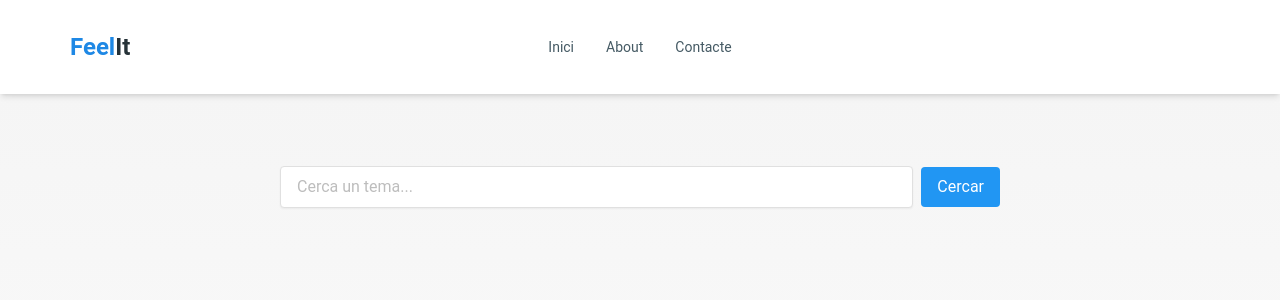
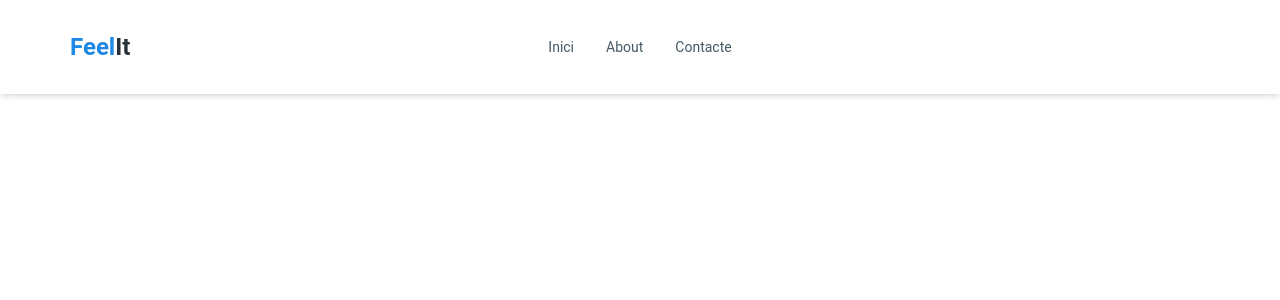
Before and after one commit to ppolsii/feelit-project, a React (Vite) app: page /search in a window 1280 px wide. Shown: the top 300 px of the page. Built offline with nearby package versions, Linux system fonts and the light colour scheme.

Commit message:
Modification Search.jsx to link with Backend

```diff
--- a/src/Pages/Search.jsx
+++ b/src/Pages/Search.jsx
@@ -1,45 +1,37 @@
-// Search.jsx - This page shows results after the user performs a search
+import { useState, useEffect } from "react";
+import { useLocation } from "react-router-dom";
 
-import React, { useEffect, useState } from "react";
-import { useSearchParams, useNavigate } from "react-router-dom"; // Get URL params and navigate
-import { Helmet } from "react-helmet"; // Set page title
-import { FaRobot, FaReddit } from "react-icons/fa"; // Icons for loading animation
+function Search() {
+  const location = useLocation();
+  const params = new URLSearchParams(location.search);
+  const initialTerm = params.get("term") || "";
 
-import SearchBar from "../Components/Search/SearchBar"; // Search input component
-import Resultats from "../Components/Search/Resultats"; // Results display component
+  const [isLoading, setIsLoading] = useState(false);
+  const [progress, setProgress] = useState(0);
+  const [results, setResults] = useState(null);
+  const [error, setError] = useState(false);
 
-export default function Search() {
-  const [searchParams] = useSearchParams(); // Get ?term= from URL
-  const initialTerm = searchParams.get("term") || "";
-
-  // States
-  const [searchTerm, setSearchTerm] = useState(initialTerm); // Current input
-  const [results, setResults] = useState(null); // Fetched result data
-  const [isLoading, setIsLoading] = useState(false); // Loading status
-  const [error, setError] = useState(false); // Error status
-  const [progress, setProgress] = useState(0); // Fake progress bar state
-
-  const navigate = useNavigate();
-  const useMockData = true; // ← change to true when backend is available
-
-  // When the user clicks the search button
-  const handleSearch = () => {
-    if (searchTerm.trim() !== "") {
-      navigate(`/search?term=${encodeURIComponent(searchTerm)}`);
-    }
-  };
-
-  // When the search term in the URL changes
   useEffect(() => {
     if (!initialTerm.trim()) return;
 
     setIsLoading(true);
     setError(false);
     setProgress(0);
-    setResults(null);
 
-    const slug = initialTerm.toLowerCase().replace(/\s+/g, "_");
+    // 🔵 1. Crida al backend només per crear el CSV
+    fetch(`http://localhost:8000/api/search?keyword=${encodeURIComponent(initialTerm)}`)
+      .then((res) => {
+        if (!res.ok) throw new Error("Error en la creació de CSV");
+        return res.json();
+      })
+      .then((data) => {
+        console.log("✅ CSV generat:", data.message);
+      })
+      .catch((err) => {
+        console.error("❌ Error generant CSV:", err);
+      });
 
+    // 🔵 2. Mentrestant, seguim carregant les dades mock per mostrar
     const simulateProgress = setInterval(() => {
       setProgress((prev) => {
         const next = prev + 2;
@@ -48,34 +40,17 @@ export default function Search() {
     }, 30);
 
     const timeout = setTimeout(() => {
-      const url = useMockData
-        ? "/data/mockResults.json" // o `/data/${slug}.json` si fas servir noms dinàmics
-        : `/api/search?query=${encodeURIComponent(initialTerm)}`;
-
-      fetch(url)
+      fetch("/data/mockResults.json")
         .then((res) => {
-          if (!res.ok) throw new Error("File not found");
+          if (!res.ok) throw new Error("Error carregant mockResults");
           return res.json();
         })
         .then((data) => {
-          const hasContent =
-            data &&
-            (
-              (data.sentiments && Object.values(data.sentiments).some(n => n > 0)) ||
-              (data.opinions && (
-                data.opinions.positives?.length > 0 ||
-                data.opinions.negatives?.length > 0
-              )) ||
-              (data.comentaris?.length > 0)
-            );
-
-          if (!hasContent) throw new Error("Empty file");
-
+          setProgress(100);
           setResults(data);
-          setProgress(100);
         })
         .catch((err) => {
-          console.error("Error loading data:", err);
+          console.error("Error carregant mockResults:", err);
           setError(true);
         })
         .finally(() => {
@@ -91,75 +66,34 @@ export default function Search() {
   }, [initialTerm]);
 
   return (
-    <div className="min-h-screen bg-gradient-to-b from-gray-100 to-white text-gray-900">
-      <div className="mx-auto max-w-7xl px-6 py-12 space-y-6">
-        <Helmet>
-          <title>Search Results - FeelIt</title>
-          <meta name="description" content={`Reddit opinions about ${initialTerm}`} />
-        </Helmet>
+    <div className="flex flex-col items-center justify-center min-h-screen p-6">
+      {isLoading && (
+        <div>
+          <p className="text-lg font-semibold mb-4">Buscant...</p>
+          <div className="w-64 h-4 bg-gray-300 rounded-full overflow-hidden">
+            <div
+              className="h-full bg-blue-500 transition-all"
+              style={{ width: `${progress}%` }}
+            />
+          </div>
+        </div>
+      )}
 
-        <div className="p-6 max-w-3xl mx-auto space-y-4">
-          {/* Search input box */}
-          <SearchBar
-            searchTerm={searchTerm}
-            setSearchTerm={setSearchTerm}
-            handleSearch={handleSearch}
-          />
+      {error && (
+        <div className="text-red-600 text-lg font-semibold mt-4">
+          ❌ Error carregant resultats.
+        </div>
+      )}
 
-          {/* Show the term being searched */}
-          {initialTerm && (
-            <h1 className="text-2xl font-bold">
-              Results for: <span className="text-blue-600">{initialTerm}</span>
-            </h1>
-          )}
-
-          {/* Show different content based on state */}
-          {isLoading ? (
-            <Carregant progress={progress} />
-          ) : error ? (
-            <div className="text-red-600 text-lg py-10 text-center">
-              No results found for <strong>{initialTerm}</strong>.
-            </div>
-          ) : (
-            results && <Resultats results={results} /> // Show results
-          )}
+      {results && (
+        <div className="w-full mt-8">
+          {/* Aquí mostres els resultats mock com sempre */}
+          {/* Per exemple: */}
+          {/* <Resultats results={results} /> */}
         </div>
-      </div>
+      )}
     </div>
   );
 }
 
-// Loading screen component with progress bar and animated icons
-function Carregant({ progress }) {
-  const [dots, setDots] = useState(0);
-
-  // Animate loading dots (...)
-  useEffect(() => {
-    const interval = setInterval(() => {
-      setDots((prev) => (prev + 1) % 4);
-    }, 500);
-    return () => clearInterval(interval);
-  }, []);
-
-  return (
-    <div className="flex flex-col items-center justify-center gap-4 py-16">
-      <div className="flex items-center gap-4 text-3xl text-blue-600">
-        <FaRobot className="animate-bounce" />
-        <FaReddit className="animate-pulse" />
-      </div>
-
-      {/* Progress bar */}
-      <div className="w-full max-w-md bg-gray-300 h-2 rounded">
-        <div
-          className="bg-blue-500 h-2 rounded transition-all duration-300"
-          style={{ width: `${progress}%` }}
-        ></div>
-      </div>
-
-      {/* Animated dots text */}
-      <p className="text-gray-500 text-lg">
-        Loading{".".repeat(dots)}
-      </p>
-    </div>
-  );
-}
+export default Search;
```
